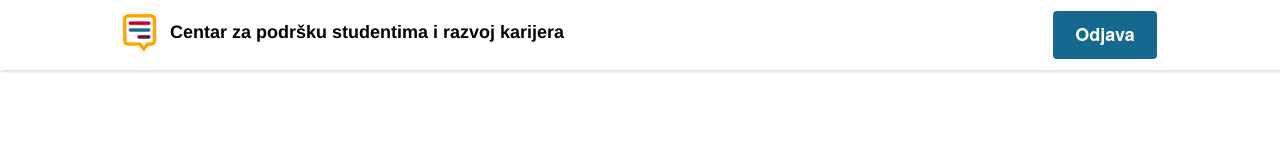
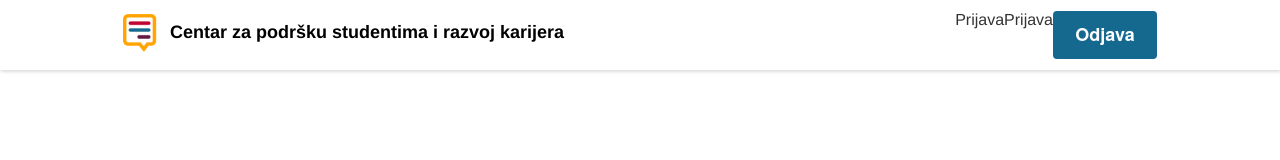
Before and after one commit to DnameZ/TeamProject, a React (Create React App) app: page / in a window 1280 px wide. Shown: the top 160 px of the page. Built offline with nearby package versions, Linux system fonts and the light colour scheme.

Commit message:
EditedHeader

```diff
--- a/src/components/Header/Header.js
+++ b/src/components/Header/Header.js
@@ -45,6 +45,8 @@ const Header = () => {
           </Hamburger>
           <Nav>
             <PrimaryButton type={'small'} text={'Odjava'} />
+            <p>Prijava</p>
+            <p>Prijava</p>
           </Nav>
         </Inner>
       </HeaderInner>
--- a/src/components/Header/HeaderStyle.js
+++ b/src/components/Header/HeaderStyle.js
@@ -89,6 +89,8 @@ export const Nav = styled.nav`
     display: block;
   }
   @media screen and (${breakpoints.desktop}) {
+    display: flex;
+    flex-direction: row-reverse;
     margin-right: 108px;
   }
 `;
```
